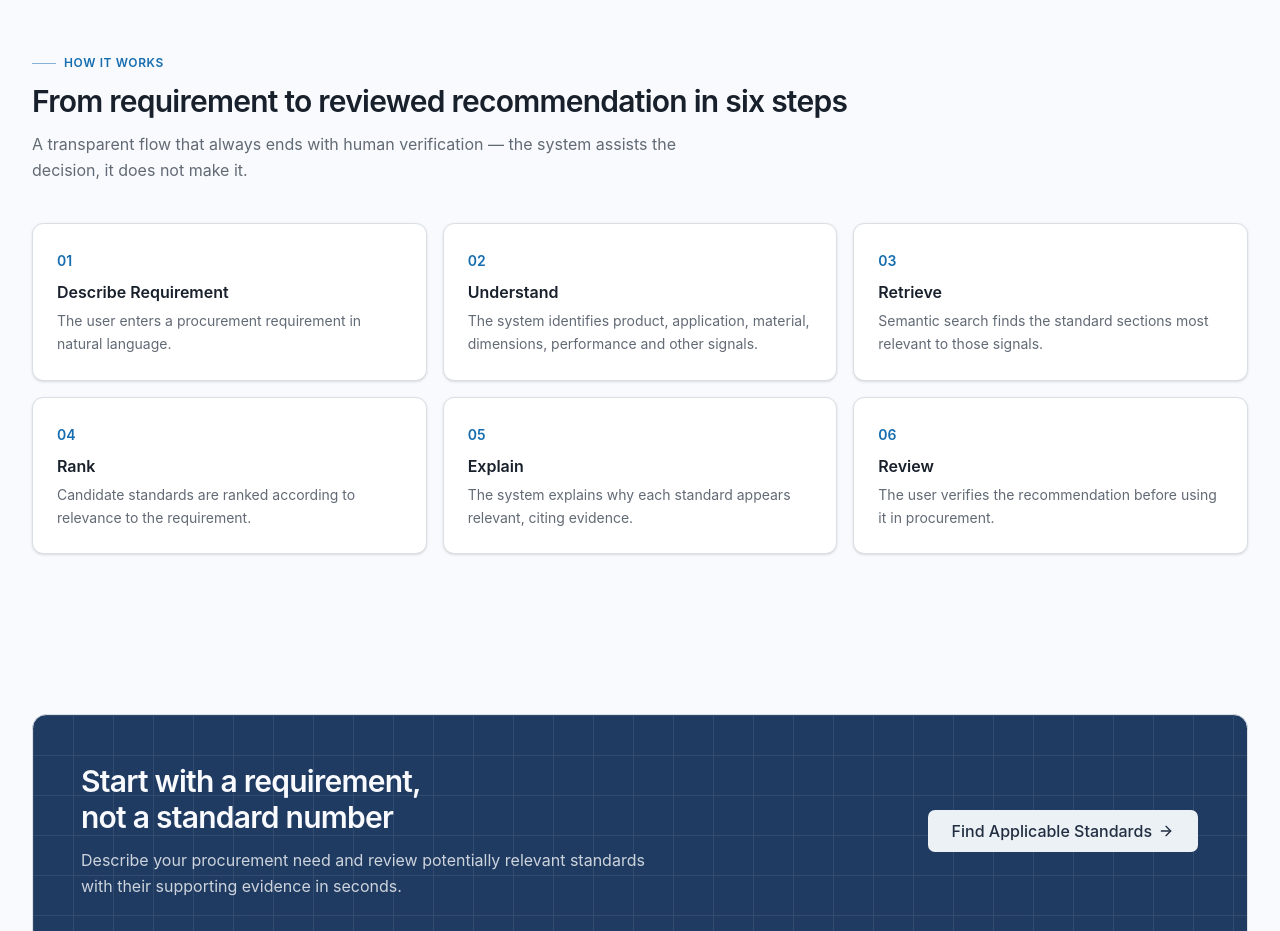
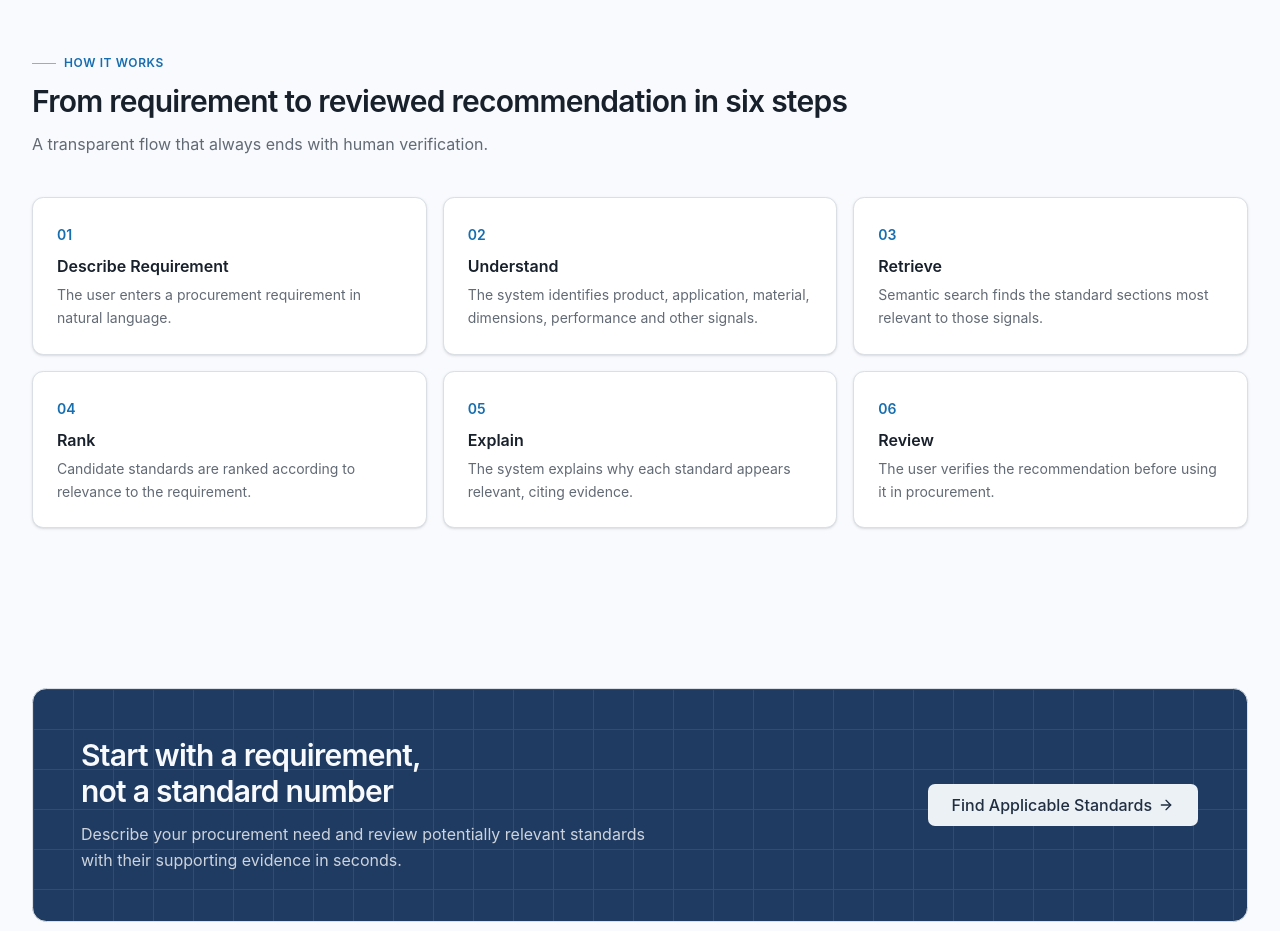
Before and after one commit to Poojashree-07/final-sih-indian-standards-recommender, a Next.js app: page / in a window 1280 px wide. Shown: the part 2140-3071 px from the top of the page. Built offline with nearby package versions, Linux system fonts and the light colour scheme.

Commit message:
Fix homepage frontend

```diff
--- a/app/page.tsx
+++ b/app/page.tsx
@@ -9,16 +9,14 @@ export default function HomePage() {
   return (
     <>
       <Hero />
-
       <ProblemComparison />
-
       <FeaturesGrid />
 
       <section className="mx-auto max-w-7xl px-4 py-16 sm:px-6 lg:px-8 lg:py-24">
         <SectionHeading
           eyebrow="How it works"
           title="From requirement to reviewed recommendation in six steps"
-      description="A transparent flow that always ends with human verification — the system assists the decision, it does not make it."
+          description="A transparent flow that always ends with human verification."
           className="mb-10"
         />
 
```
Lines whose indentation alone changed are shown as unchanged.
